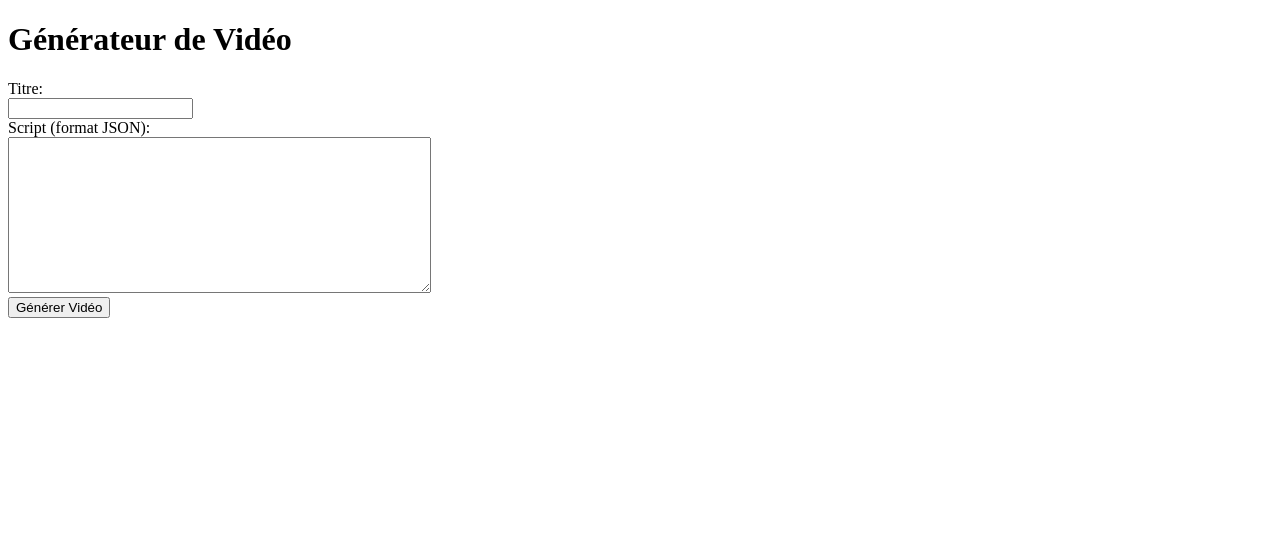
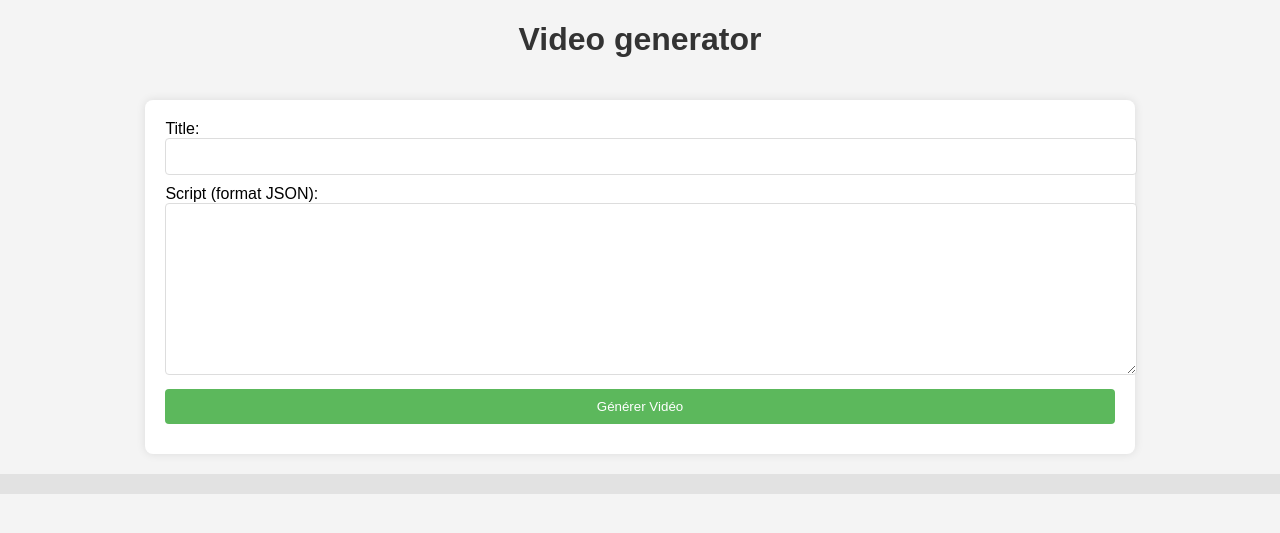
Before and after one commit to moubarakelmahdi1/Prompt-to-Short-Video, a Flask app: page / in a window 1280 px wide. Shown: the top 533 px of the page. Run offline with Flask 3, Linux system fonts and the light colour scheme.

Commit message:
Update index html and requirements

```diff
--- a/requirements.txt
+++ b/requirements.txt
@@ -38,6 +38,7 @@ pure-eval==0.2.2
 pydantic==2.5.3
 pydantic_core==2.14.6
 Pygments==2.17.2
+python-dotenv==1.0.0
 requests==2.31.0
 six==1.16.0
 sniffio==1.3.0
--- a/templates/index.html
+++ b/templates/index.html
@@ -2,25 +2,79 @@
 <html lang="fr">
   <head>
     <meta charset="UTF-8" />
+    <meta name="viewport" content="width=device-width, initial-scale=1.0" />
     <title>Générateur de Vidéo</title>
+    <style>
+      body {
+        font-family: Arial, sans-serif;
+        margin: 0;
+        padding: 0;
+        display: flex;
+        flex-direction: column;
+        align-items: center;
+        background-color: #f4f4f4;
+      }
+      h1 {
+        color: #333;
+      }
+      form {
+        background: white;
+        padding: 20px;
+        border-radius: 8px;
+        box-shadow: 0 0 10px rgba(0, 0, 0, 0.1);
+        margin-top: 20px;
+      }
+      label,
+      input,
+      textarea {
+        width: 100%;
+        margin-bottom: 10px;
+      }
+      input,
+      textarea {
+        padding: 10px;
+        border-radius: 4px;
+        border: 1px solid #ddd;
+      }
+      input[type="submit"] {
+        background-color: #5cb85c;
+        color: white;
+        border: none;
+        cursor: pointer;
+      }
+      input[type="submit"]:hover {
+        background-color: #4cae4c;
+      }
+      #result {
+        margin-top: 20px;
+        padding: 10px;
+        border-radius: 8px;
+        background-color: #e2e2e2;
+        width: 100%;
+        text-align: center;
+      }
+    </style>
   </head>
   <body>
-    <h1>Générateur de Vidéo</h1>
+    <h1>Video generator</h1>
     <form id="videoForm">
-      <label for="title">Titre:</label><br />
-      <input type="text" id="title" name="title" /><br />
-      <label for="script">Script (format JSON):</label><br />
-      <textarea id="script" name="script" rows="10" cols="50"></textarea><br />
+      <label for="title">Title:</label>
+      <input type="text" id="title" name="title" />
+      <label for="script">Script (format JSON):</label>
+      <textarea id="script" name="script" rows="10" cols="50"></textarea>
       <input type="submit" value="Générer Vidéo" />
     </form>
 
-    <div id="result" style="margin-top: 20px">
+    <div id="result">
       <!-- Le lien de téléchargement sera affiché ici -->
     </div>
 
     <script>
       document.getElementById("videoForm").onsubmit = function (event) {
         event.preventDefault();
+        document.getElementById("result").textContent =
+          "Génération de la vidéo en cours...";
+
         var formData = new FormData(this);
 
         fetch("/generate_video", {
@@ -37,6 +91,10 @@
               document.getElementById("result").textContent =
                 "Erreur lors de la génération de la vidéo.";
             }
+          })
+          .catch(() => {
+            document.getElementById("result").textContent =
+              "Une erreur s'est produite lors de la communication avec le serveur.";
           });
       };
     </script>
```
